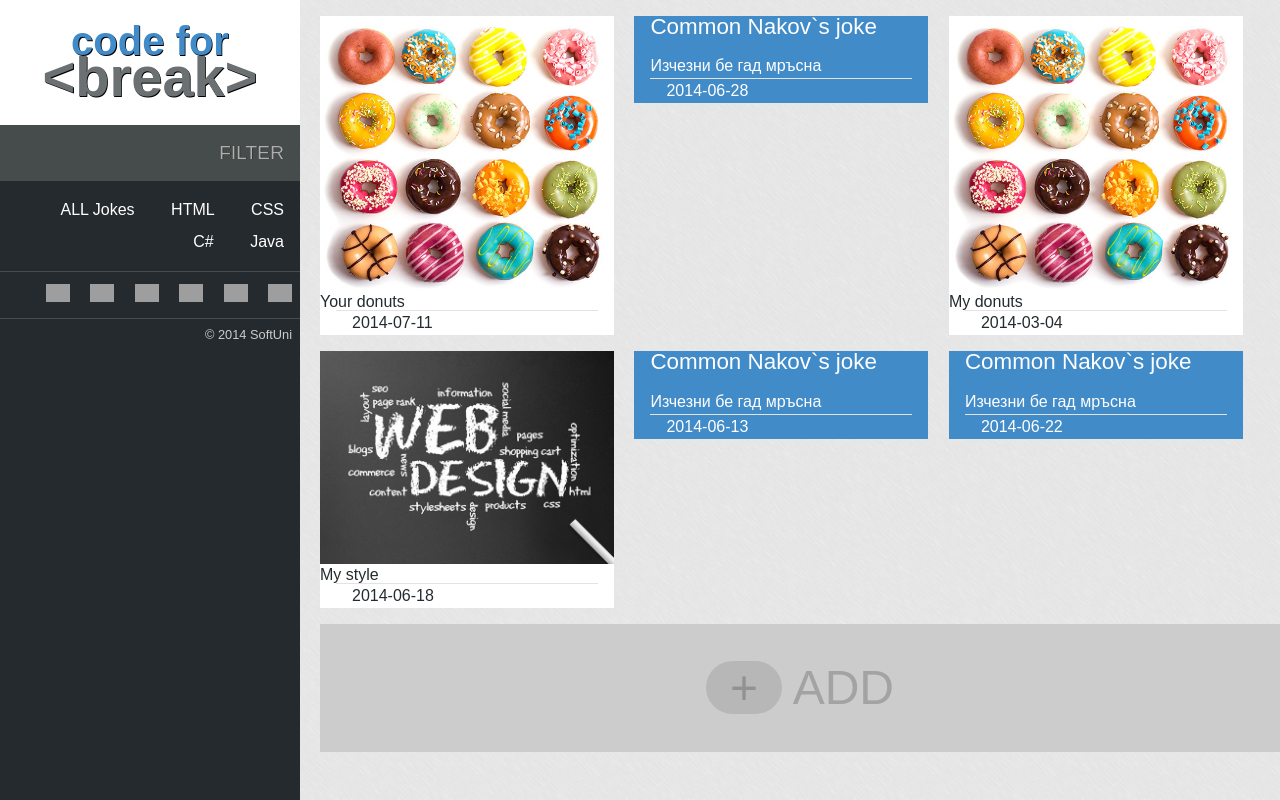
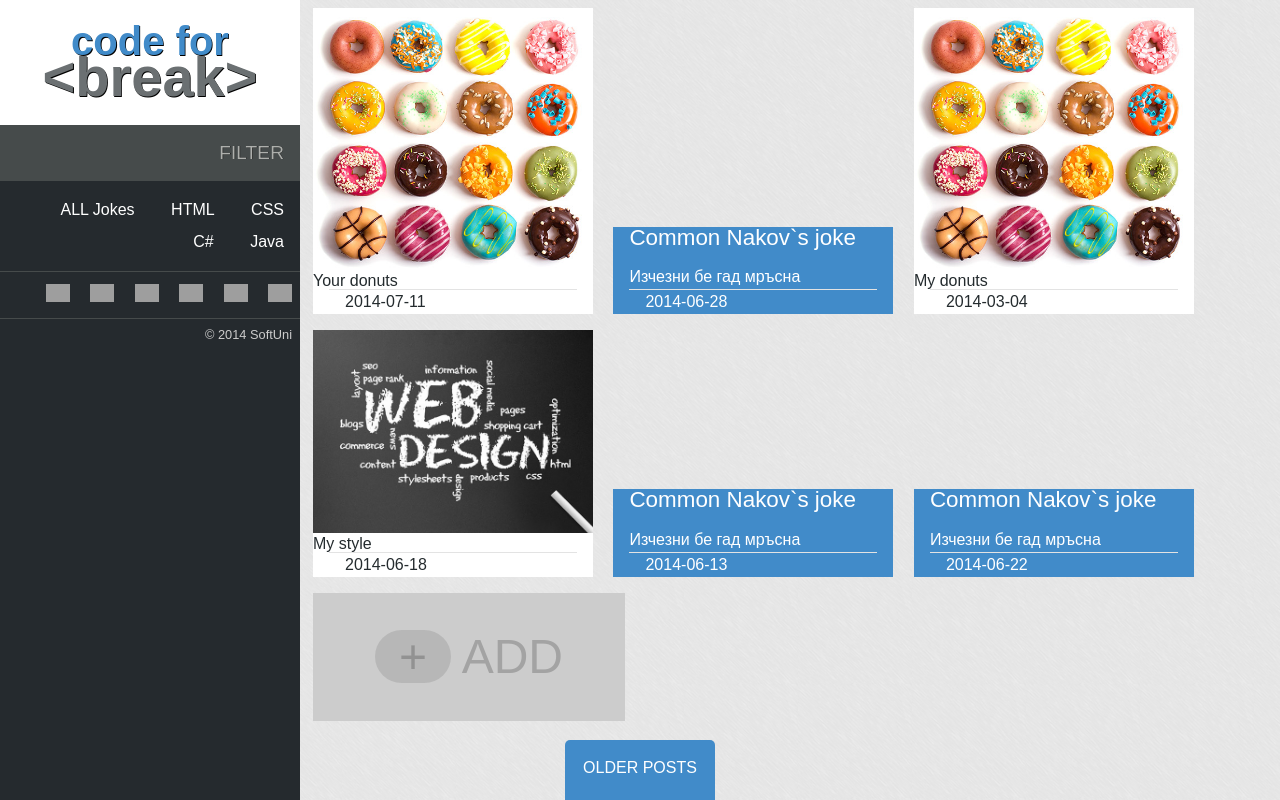
Before and after one commit to aluinpoli/SAPHIRA-WebProject, a PHP site: page / in a window 1280 px wide. Run offline with PHP 8.4, Linux system fonts and the light colour scheme; data comes from the database, SQL or seed files in the repository; some libraries are stand-ins or nearby versions; grey boxes are pictures that could not be loaded.

Commit message:
Responsive version

```diff
--- a/WebSite/JHProject/JHProject/styles/css.css
+++ b/WebSite/JHProject/JHProject/styles/css.css
@@ -5,31 +5,47 @@ html{
     color:#242b2e;
     font-size:100%;
 }
+body{
+    display: -webkit-box;
+    display: -moz-box;
+    display: -ms-flexbox;
+    display: -webkit-flex;
+    display: flexbox;
+    -webkit-flex-flow: row wrap;
+    flex-flow: row wrap;
+}
+
+.body > * {
+  padding: 1rem;
+  flex: 1 100%;
+}
+
 
 aside {
-    width:300px;
-    position:fixed;
-    display:block;
-    height:100%;
+    display:inline-block;
     background: #252A2E;
-    float: left;
+}
+main{
+    display: -webkit-box;
+    display: -moz-box;
+    display: -ms-flexbox;
+    display: -webkit-flex;
+    display: flexbox;
+    -webkit-flex-flow: row wrap;
+    flex-flow: row wrap;
 }
 
+/*aside START*/
 header {
     font-family:"omnes-pro",sans-serif;
     background-color:white;
     background-position:top;
     vertical-align:middle;
-    width:300px;
+    width:100%;
     height: 125px;
     float: left;
     overflow:hidden;
 
-}
-header figure img{
-    position:absolute;
-    width: 100%;
-    opacity:0.1;
 }
 
 header h1#logo {
@@ -82,20 +98,17 @@ nav#tags div.filter {
 nav#tags ul li{
     font-size:1rem;
     display:inline-block;
-    /*padding:0.5rem;*/
     margin:0.5rem 0;
 }
 nav#tags ul li a{
         border-radius:0.2rem;
         padding:0.3rem 1rem;
 }
-
 nav#tags ul li a:hover {
     background: #418BC9;
     padding:0.5rem 1rem;
     color: #fff;
 }
-
 #media-links ul {
     margin-top:0.5rem;
     padding:0.8rem 0;
@@ -103,8 +116,6 @@ nav#tags ul li a:hover {
 }
 #media-links ul li {
     display: inline;
-    /*margin:1rem;*/
-
 }
 #media-links ul li a {
         margin:0.5rem;
@@ -121,49 +132,16 @@ nav#tags ul li a:hover {
     margin:0.5rem;
 }
 
+/*aside END*/
 
-/*to fix footer*/
-footer {
+/*main START*/
+section.box {
     display: inline-block;
-    position: fixed;
-    bottom: 0;
-    text-align: center;
-    width: 100%;
-
-}
-.footer {
-    margin: auto;
-    width: 150px;
-    height: 40px;
-    background-color: #418BC9;
-    text-transform: uppercase;
-    border-top-left-radius: 5px;
-    border-top-right-radius: 5px;
-    padding-top: 20px;
-}
-.footer a {
-    text-decoration: none;
-    color: white;
-}
-/*to fix footer*/
-
-
-main {
-    margin-left:320px;
-    float:left;
-    display:inline-block;
-    position:relative;
 }
 article{
-    margin-top:1rem;
+     margin:0.5rem;
 }
-section.box {
-    width: 294px;
-    height: auto;
-    margin-right: 1rem;
-    display: inline-block;
-    vertical-align: top;
-}
+
 .pic{
         background-color: #fff;
         color:#242b2e;
@@ -215,10 +193,25 @@ section.box {
         word-wrap:break-word;
 }
 
-.box figure img {
-    width: 294px;
+figure{
+    overflow:hidden;
+}
+img{
+    width:100%;
+}
+@media all and (min-width: 320px) {
+  aside { flex: 1 auto; }
 }
 
+@media all and (min-width: 640px) {
+  body    { flex: 2 0; }
+  aside  { order: 1; position:fixed;width:300px; height:100%;}
+  main    { order: 2; position:relative; left:305px; margin-right:305px; }
+  article { order: 3; width:280px;}
+  figure { width: 280px;}
+  footer { order: 4;}
+}
+/*main START*/
 /*to fix add content*/
 .add-content{
     text-align:center;
@@ -241,3 +234,28 @@ section.box {
     padding:0 1.5rem;
 }
      /*to fix add content END*/
+
+/*to fix footer*/
+footer {
+    display: inline-block;
+    position: fixed;
+    bottom: 0;
+    text-align: center;
+    width: 100%;
+
+}
+.footer {
+    margin: auto;
+    width: 150px;
+    height: 40px;
+    background-color: #418BC9;
+    text-transform: uppercase;
+    border-top-left-radius: 5px;
+    border-top-right-radius: 5px;
+    padding-top: 20px;
+}
+.footer a {
+    text-decoration: none;
+    color: white;
+}
+/*to fix footer*/
```
Lines whose indentation alone changed are shown as unchanged.
